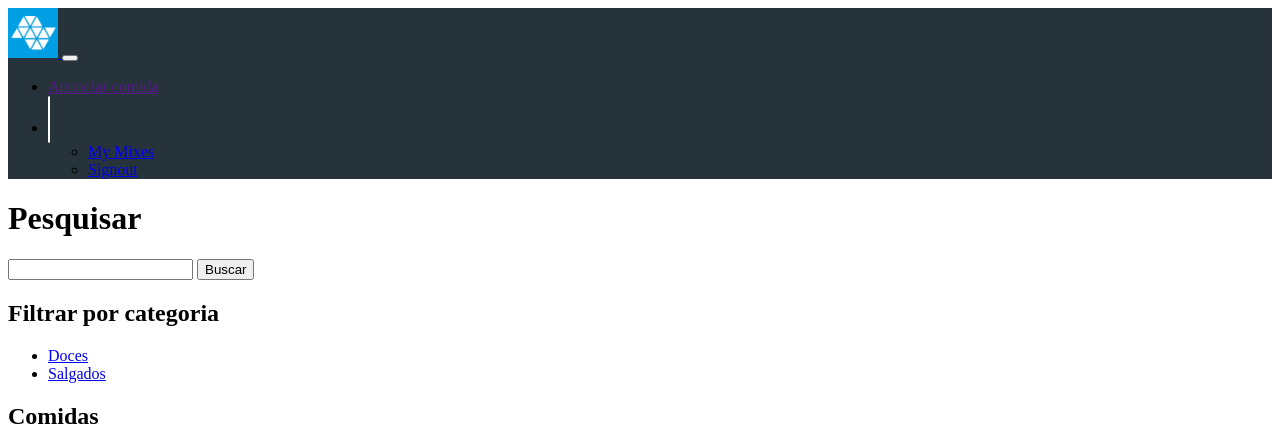
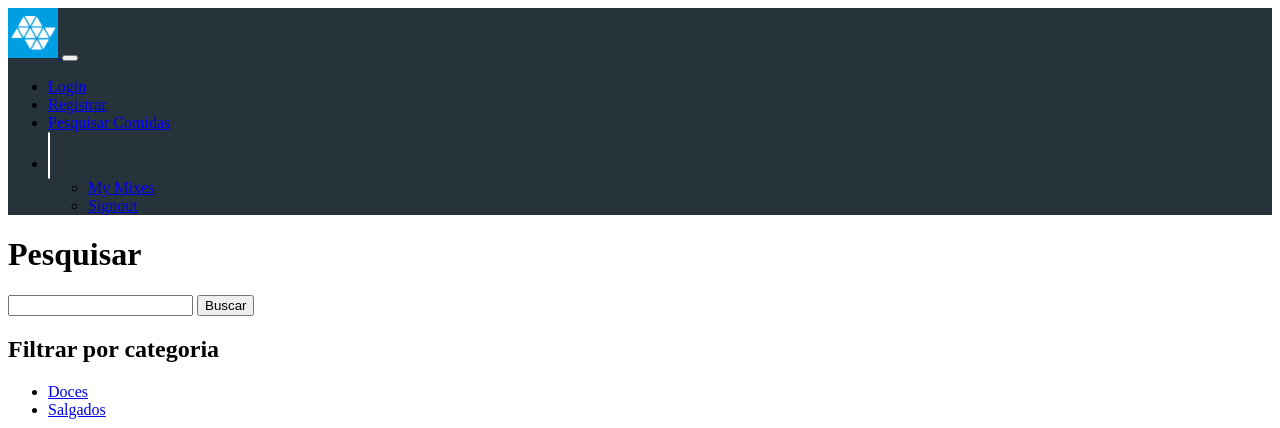
Before and after one commit to JulioVarella/unesp-marketplace, a Symfony app: template templates/food/browse.html.twig in a window 1280 px wide. Shown: the top 428 px of the page. Run offline with Twig, Linux system fonts and the light colour scheme; the template is opened without the code that fills it, so the values that code supplies are empty; some libraries are stand-ins or nearby versions.

Commit message:
requesting login to browse

```diff
--- a/src/Controller/FoodController.php
+++ b/src/Controller/FoodController.php
@@ -46,7 +46,7 @@ class FoodController extends AbstractController
     }
 
     //homepage
-    #[Route('/browse', name: 'app_browse')]
+    #[Route('/', name: 'app_homepage')]
     public function homePage(): Response
     {
         return $this->render('food/index.html.twig', [
@@ -54,7 +54,7 @@ class FoodController extends AbstractController
         ]);
     }
 
-    #[Route('/{slug}', name: 'app_homepage')]
+    #[Route('/browse/{slug}', name: 'app_browse')]
     public function browse(string $slug = null): Response
     {
         $foodRepository = $this->entityManager->getRepository(Food::class);
--- a/templates/base.html.twig
+++ b/templates/base.html.twig
@@ -32,8 +32,21 @@
             <div class="collapse navbar-collapse d-flex justify-content-end" id="navbarNavDropdown">
                 <ul class="navbar-nav">
                     <li class="nav-item">
-                        <a class="nav-link" style="margin-top: 20px;" href="">Anunciar comida</a>
+                        {% if app.user %}
+                            <a class="nav-link" style="margin-top: 20px;" href="{{ path('app_logout') }}">Logout</a>
+                        {% else %}
+                            <a class="nav-link" style="margin-top: 20px;" href="/login">Login</a>
+                        {% endif %}
                     </li>
+                    <li class="nav-item">
+                        {% if not app.user %}
+                            <a class="nav-link" style="margin-top: 20px;" href="/register">Registrar</a>
+                        {% endif %}
+                    </li>
+                    <li class="nav-item">
+                        <a class="nav-link" style="margin-top: 20px;" href="{{ path('app_browse') }}">Pesquisar Comidas</a>
+                    </li>
+
                     <!-- Not Authenticated -->
                     <!-- <li class="nav-item"><button href="#" class="btn btn-primary btn-sm">Login</button></li> -->
                     <!-- End Not Authenticated -->
--- a/templates/food/browse.html.twig
+++ b/templates/food/browse.html.twig
@@ -11,12 +11,12 @@
     <h2 class="mt-5 mb-4">Filtrar por categoria</h2>
     <ul class="genre-list ps-0 mt-2 mb-3">
         <li class="d-inline">
-            <a class="btn btn-primary btn-sm" href="{{ path('app_homepage', {
+            <a class="btn btn-primary btn-sm" href="{{ path('app_browse', {
                 slug: 'doces'
             }) }}">Doces</a>
         </li>
         <li class="d-inline">
-            <a class="btn btn-primary btn-sm" href="{{ path('app_homepage', {
+            <a class="btn btn-primary btn-sm" href="{{ path('app_browse', {
                 slug: 'salgados'
             }) }}">Salgados</a>
         </li>
```
Also changed, not shown: 1 other file.
